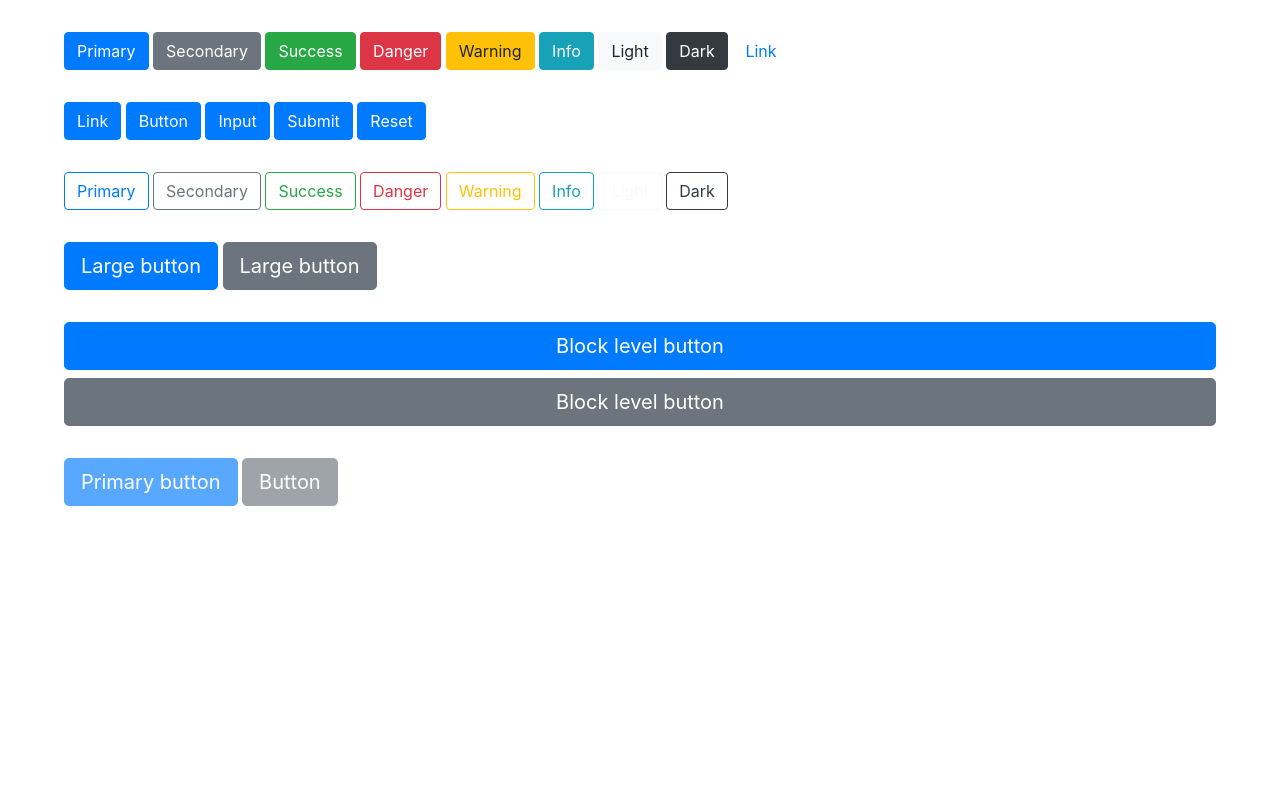
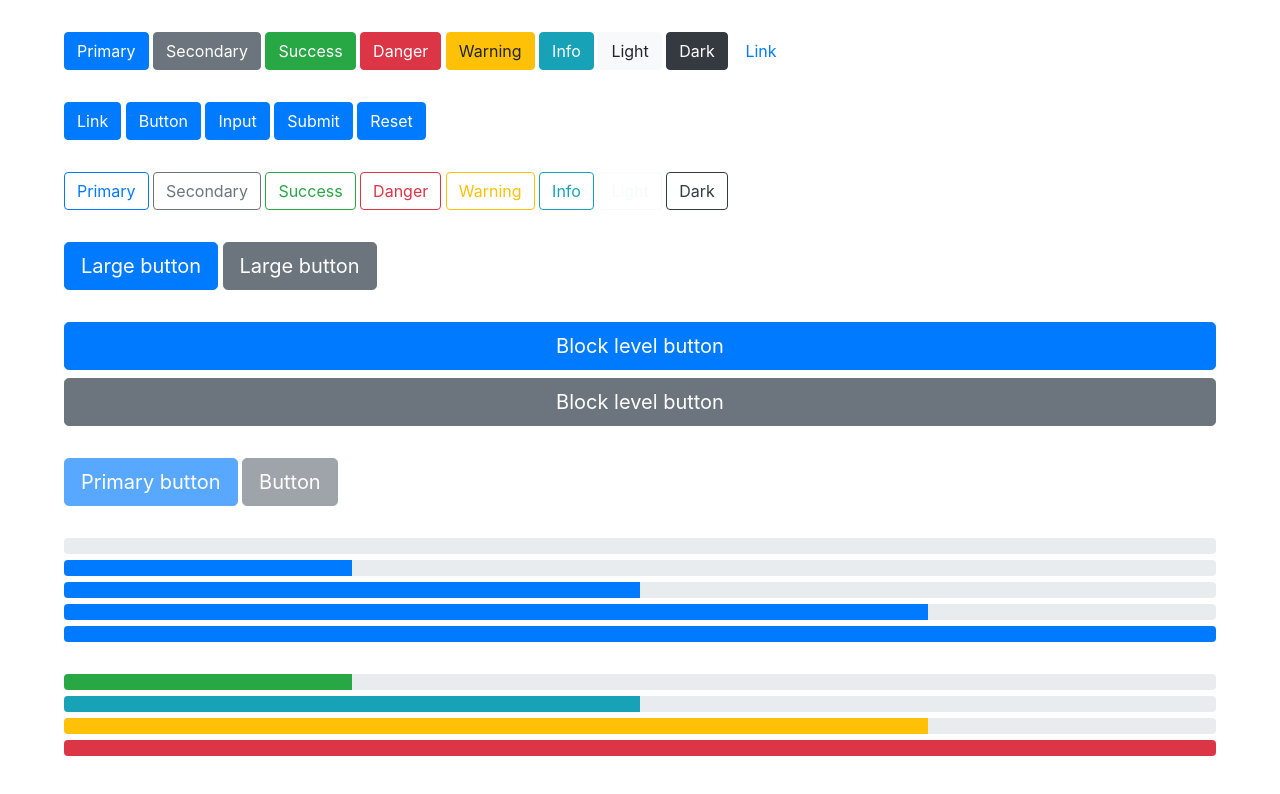
Before and after one commit to rm-rf-etc/demo-styleguide, a website: page docs/index.html in a window 1280 px wide. Drawn offline with Linux system fonts and the light colour scheme.

Commit message:
Update for use in demo and add progress bars

```diff
--- a/docs/index.html
+++ b/docs/index.html
@@ -5,6 +5,7 @@
         <style>
             body { margin: auto; width: 90%; }
             section { margin-top: 2em; }
+            .progress { margin-top: 0.5em; }
         </style>
     </head>
     <body>
@@ -48,5 +49,36 @@
             <button type="button" class="btn btn-lg btn-primary" disabled>Primary button</button>
             <button type="button" class="btn btn-secondary btn-lg" disabled>Button</button>
         </section>
+        <section>
+            <div class="progress">
+                <div class="progress-bar" role="progressbar" aria-valuenow="0" aria-valuemin="0" aria-valuemax="100"></div>
+            </div>
+            <div class="progress">
+                <div class="progress-bar" role="progressbar" style="width: 25%" aria-valuenow="25" aria-valuemin="0" aria-valuemax="100"></div>
+            </div>
+            <div class="progress">
+                <div class="progress-bar" role="progressbar" style="width: 50%" aria-valuenow="50" aria-valuemin="0" aria-valuemax="100"></div>
+            </div>
+            <div class="progress">
+                <div class="progress-bar" role="progressbar" style="width: 75%" aria-valuenow="75" aria-valuemin="0" aria-valuemax="100"></div>
+            </div>
+            <div class="progress">
+                <div class="progress-bar" role="progressbar" style="width: 100%" aria-valuenow="100" aria-valuemin="0" aria-valuemax="100"></div>
+            </div>
+        </section>
+        <section>
+            <div class="progress">
+                <div class="progress-bar bg-success" role="progressbar" style="width: 25%" aria-valuenow="25" aria-valuemin="0" aria-valuemax="100"></div>
+            </div>
+            <div class="progress">
+                <div class="progress-bar bg-info" role="progressbar" style="width: 50%" aria-valuenow="50" aria-valuemin="0" aria-valuemax="100"></div>
+            </div>
+            <div class="progress">
+                <div class="progress-bar bg-warning" role="progressbar" style="width: 75%" aria-valuenow="75" aria-valuemin="0" aria-valuemax="100"></div>
+            </div>
+            <div class="progress">
+                <div class="progress-bar bg-danger" role="progressbar" style="width: 100%" aria-valuenow="100" aria-valuemin="0" aria-valuemax="100"></div>
+            </div>
+        </section>
     </body>
 </html>
--- /dev/null
+++ b/docs/package.json
@@ -0,0 +1,6 @@
+{
+  "name": "appen-styleguide",
+  "version": "1.0.0",
+  "main": "index.js",
+  "license": "MIT"
+}
```
Also changed, not shown: docs/postcss.config.js (added, +18 -0 lines).
